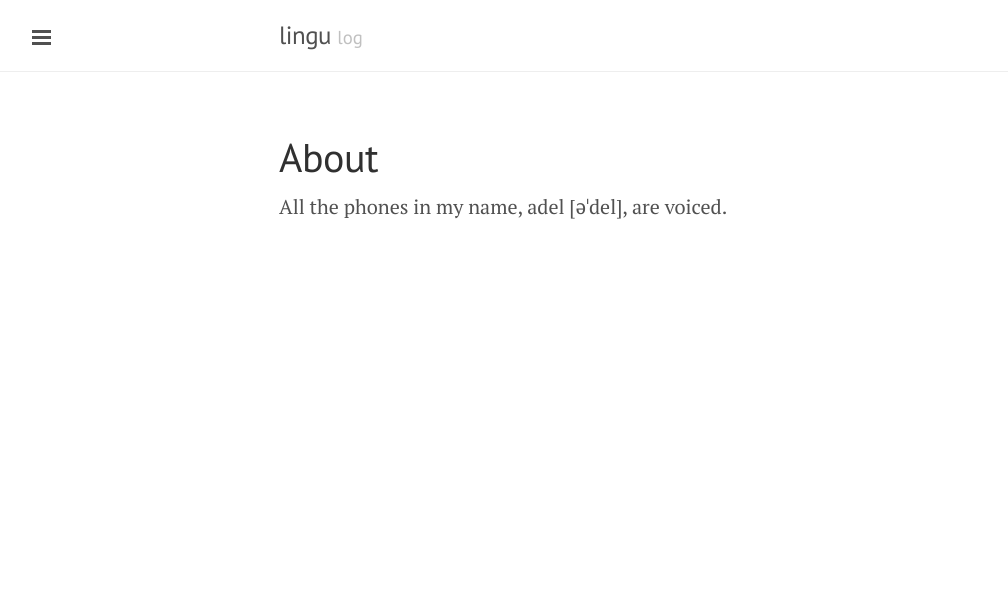
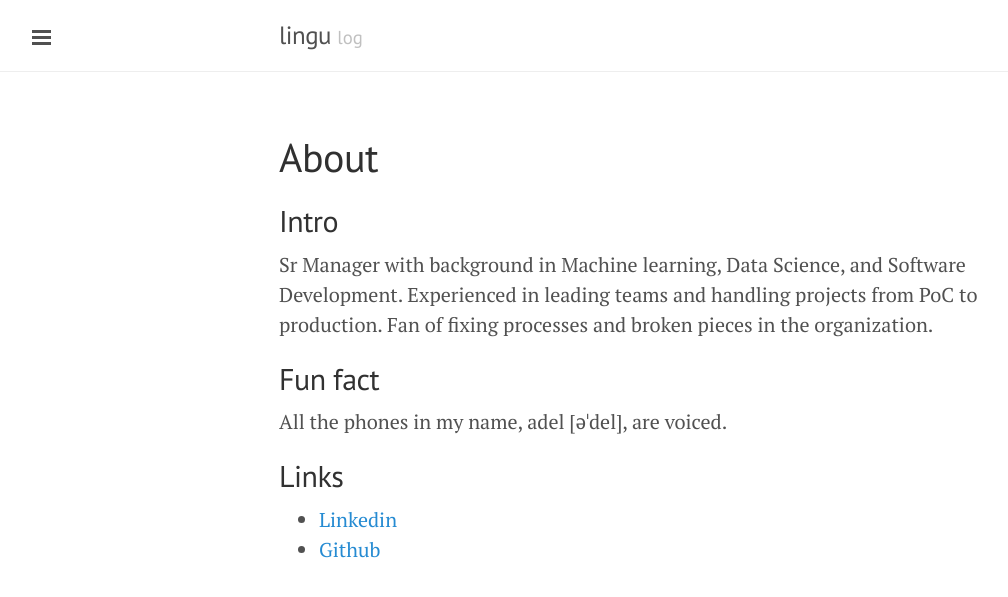
Before and after one commit to adelra/Blog, a Jekyll site: the page built from about.md, in a window 1280 px wide. Shown: the top 597 px of the page, without its empty margins (1-1009 px from the left). Built offline with Jekyll 4.4.1, drawn with Linux system fonts in a browser that asks for light colours; nearby versions of some CDN libraries.

Commit message:
Update about.md

```diff
--- a/about.md
+++ b/about.md
@@ -3,4 +3,15 @@ layout: page
 title: About
 ---
 
+## Intro
+Sr Manager with background in Machine learning, Data Science, and Software Development. Experienced in
+leading teams and handling projects from PoC to production. Fan of fixing processes and broken pieces in the
+organization.
+
+## Fun fact
 All the phones in my name, adel [əˈdel], are voiced.
+
+## Links
+
+- [Linkedin](https://linkedin.com/in/adelr)
+- [Github](https://github.com/adelra)
```
